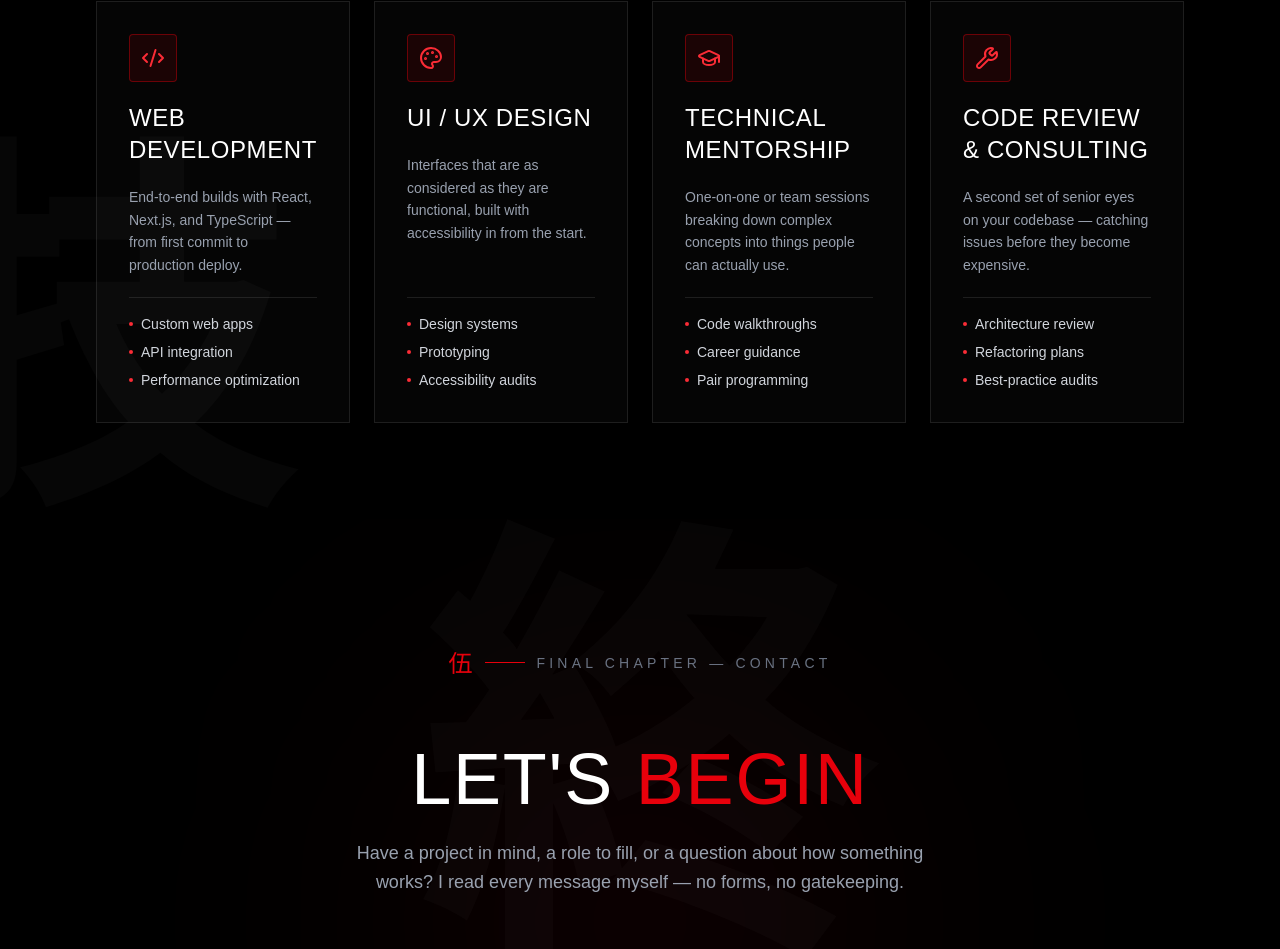
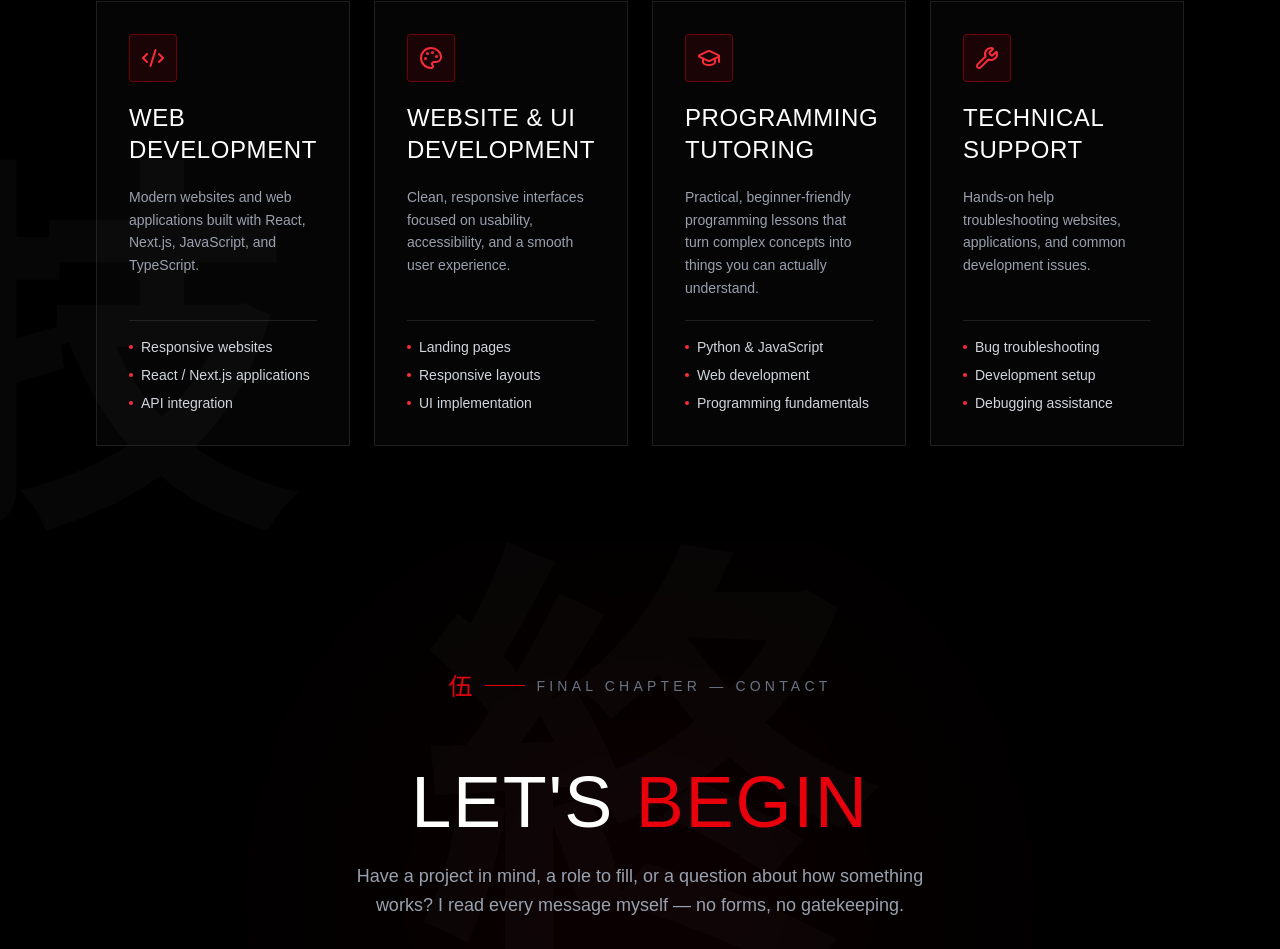
Before and after one commit to CodeBenderX/bleach-inspired-portfolio, a Next.js app: page / in a window 1280 px wide. Shown: the part 2940-3889 px from the top of the page. Built offline with nearby package versions, Linux system fonts and the light colour scheme.

Commit message:
Update social links and service descriptions for clarity and accuracy

```diff
--- a/components/contact-section.tsx
+++ b/components/contact-section.tsx
@@ -57,22 +57,22 @@ const useInView = <T extends HTMLElement>({
 };
 
 type SocialLink = {
-  icon: typeof LuGithub | typeof Linkedin | typeof XIcon;
+  icon: typeof LuGithub | typeof Linkedin | typeof Mail;
   label: string;
   href: string;
 };
 
 const SOCIAL_LINKS: SocialLink[] = [
-  { icon: LuGithub, label: "GitHub", href: "https://github.com/yourusername" },
+  {
+    icon: Mail,
+    label: "Email",
+    href: "mailto:angelo.tiquio@outlook.com",
+  },
+  { icon: LuGithub, label: "GitHub", href: "https://github.com/CodeBenderX" },
   {
     icon: Linkedin,
     label: "LinkedIn",
-    href: "https://linkedin.com/in/yourusername",
-  },
-  {
-    icon: XIcon,
-    label: "Twitter / X",
-    href: "https://twitter.com/yourusername",
+    href: "https://www.linkedin.com/in/angelotiquio23",
   },
 ];
 
@@ -133,16 +133,6 @@ export const ContactSection = ({
           something works? I read every message myself — no forms, no
           gatekeeping.
         </p>
-
-        <a
-          href={`mailto:${email}`}
-          className={`group mb-12 inline-flex items-center gap-3 border-b-2 border-red-600 pb-2 text-2xl font-medium text-white transition-all delay-300 duration-700 hover:text-red-500 focus-visible:outline focus-visible:outline-2 focus-visible:outline-offset-4 focus-visible:outline-red-500 sm:text-3xl ${
-            isInView ? "translate-y-0 opacity-100" : "translate-y-6 opacity-0"
-          }`}
-        >
-          <Mail aria-hidden="true" className="h-6 w-6 shrink-0 text-red-600" />
-          {email}
-        </a>
 
         <div
           className={`flex items-center gap-6 transition-all delay-500 duration-700 ${
--- a/components/services-section.tsx
+++ b/components/services-section.tsx
@@ -46,36 +46,40 @@ const SERVICES: Service[] = [
     icon: Code2,
     title: "Web Development",
     description:
-      "End-to-end builds with React, Next.js, and TypeScript — from first commit to production deploy.",
+      "Modern websites and web applications built with React, Next.js, JavaScript, and TypeScript.",
     included: [
-      "Custom web apps",
+      "Responsive websites",
+      "React / Next.js applications",
       "API integration",
-      "Performance optimization",
     ],
   },
   {
     icon: Palette,
-    title: "UI / UX Design",
+    title: "WEBSITE & UI DEVELOPMENT",
     description:
-      "Interfaces that are as considered as they are functional, built with accessibility in from the start.",
-    included: ["Design systems", "Prototyping", "Accessibility audits"],
+      "Clean, responsive interfaces focused on usability, accessibility, and a smooth user experience.",
+    included: ["Landing pages", "Responsive layouts", "UI implementation"],
   },
   {
     icon: GraduationCap,
-    title: "Technical Mentorship",
+    title: "PROGRAMMING TUTORING",
     description:
-      "One-on-one or team sessions breaking down complex concepts into things people can actually use.",
-    included: ["Code walkthroughs", "Career guidance", "Pair programming"],
+      "Practical, beginner-friendly programming lessons that turn complex concepts into things you can actually understand.",
+    included: [
+      "Python & JavaScript",
+      "Web development",
+      "Programming fundamentals",
+    ],
   },
   {
     icon: Wrench,
-    title: "Code Review & Consulting",
+    title: "TECHNICAL SUPPORT",
     description:
-      "A second set of senior eyes on your codebase — catching issues before they become expensive.",
+      "Hands-on help troubleshooting websites, applications, and common development issues.",
     included: [
-      "Architecture review",
-      "Refactoring plans",
-      "Best-practice audits",
+      "Bug troubleshooting",
+      "Development setup",
+      "Debugging assistance",
     ],
   },
 ];
```
